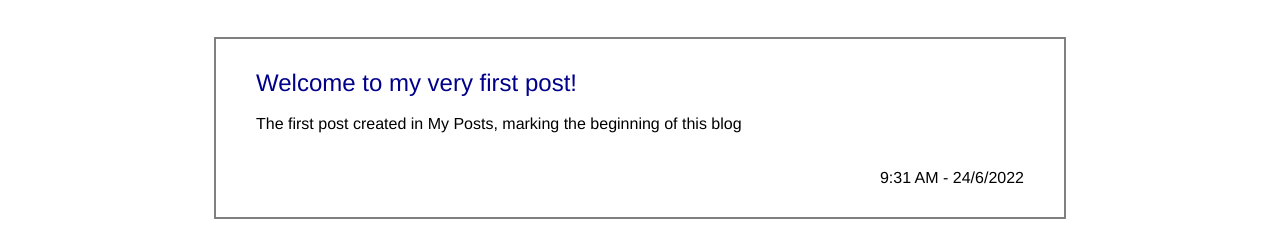
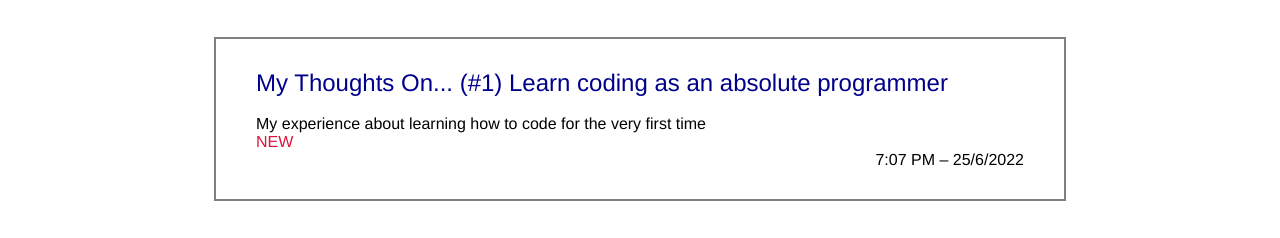
Before and after one commit to hmdao1511/hmdao1511.github.io, a plain HTML site: page navblock/mypost.html in a window 1280 px wide. Shown: the part 128-366 px from the top of the page. Drawn offline with Linux system fonts and the light colour scheme.

Commit message:
Update mypost.html

```diff
--- a/navblock/mypost.html
+++ b/navblock/mypost.html
@@ -31,6 +31,13 @@
     <main>
         <h1 id="title">Recent Posts</h1>
         <div id="post-container"> <!-- All Posts will be within this container -->
+            <div class="post-panel"> <!-- Post number 2: MyThoughtsOn#1. Time: 7:07PM. Date: 25/6/2022. -->
+                <a href="posts/mythoughtson/codingasanewbie_25_6_2022.html">My Thoughts On... (#1) Learn coding as an absolute programmer</a>
+                <br><br>
+                <p>My experience about learning how to code for the very first time</p>
+                <p style="color: crimson;">NEW</p>
+                <p style="text-align: right;">7:07 PM – 25/6/2022</p>
+            </div>
             <div class="post-panel"> <!-- Post number 1: Welcome. Time: 9:31 AM. Date: 24/6/2022. -->
                 <a href="posts/welcome_24_6_2022.html">Welcome to my very first post!</a>
                 <br><br>
```
